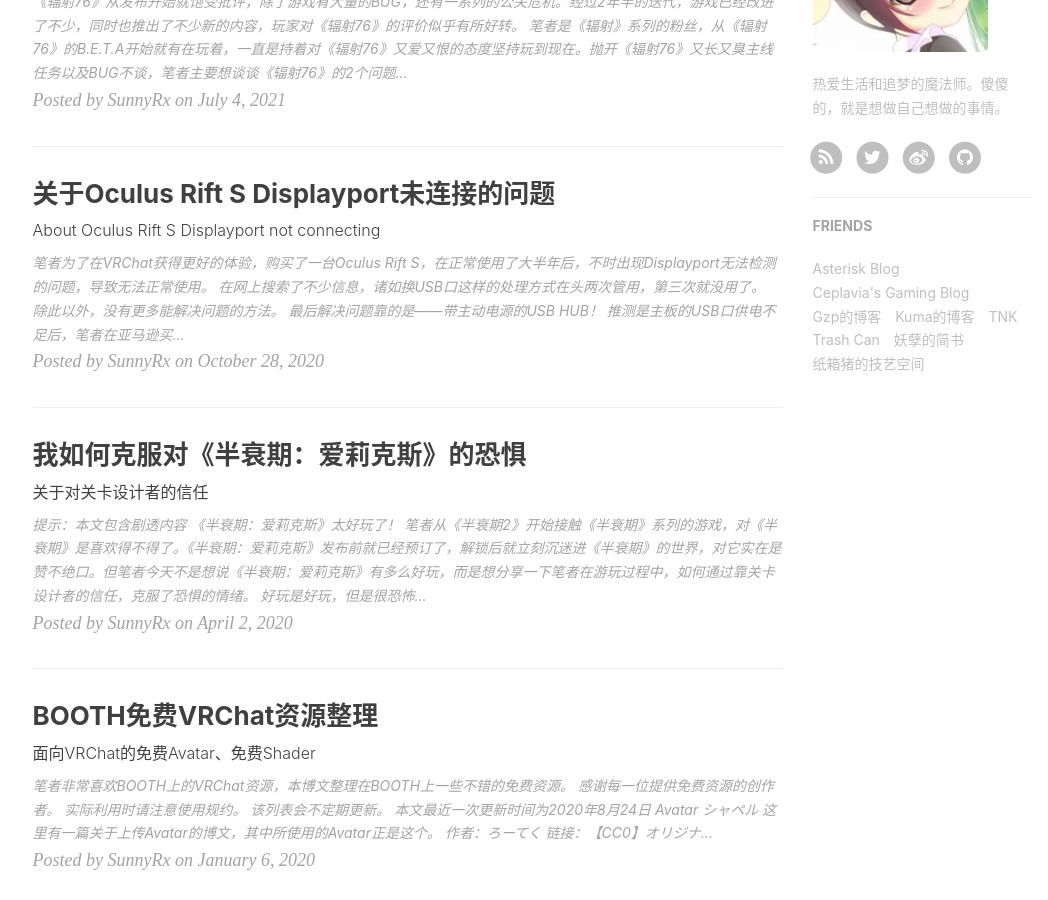
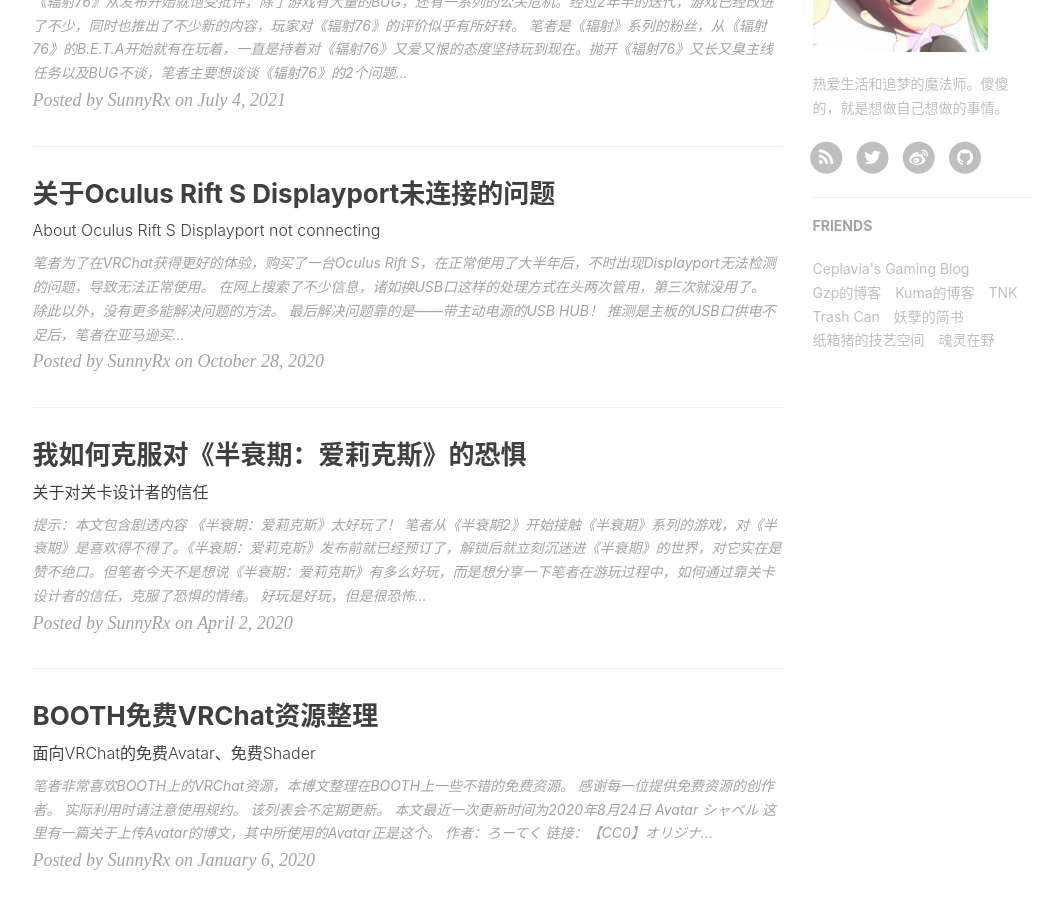
Before and after one commit to SunnyRx/SunnyRx.github.io, a Jekyll site: the page built from index.html, in a window 1280 px wide and 900 px high, scrolled down 814 px. Shown: the whole window, without its empty margins (135-1183 px from the left). Built offline with Jekyll 4.4.1, drawn with Linux system fonts in a browser that asks for light colours; nearby versions of some CDN libraries; the list of posts is cut into pages by our own code; comment, search, counter and statistics services are not loaded.

Commit message:
更新友情链接

```diff
--- a/_config.yml
+++ b/_config.yml
@@ -102,12 +102,8 @@
 # Friends
 friends: [
     {
-        title: "Asterisk Blog",
-        href: "http://www.liangyuekang.net/"
-    },
-    {
         title: "Ceplavia's Gaming Blog",
-        href: "http://www.ceplavia.com/"
+        href: "https://www.ceplavia.com/"
     },
     {
         title: "Gzp的博客",
@@ -115,7 +111,7 @@
     },
     {
         title: "Kuma的博客",
-        href: "http://zero.sundaystart.net/"
+        href: "https://0-rpg.com/"
     },
     {
         title: "TNK",
@@ -132,5 +128,9 @@
     {
         title: "纸箱猪的技艺空间",
         href: "https://zxtechart.com/"
+    },
+    {
+        title: "魂灵在野",
+        href: "https://freesouls.vercel.app/"
     }
 ]
```
